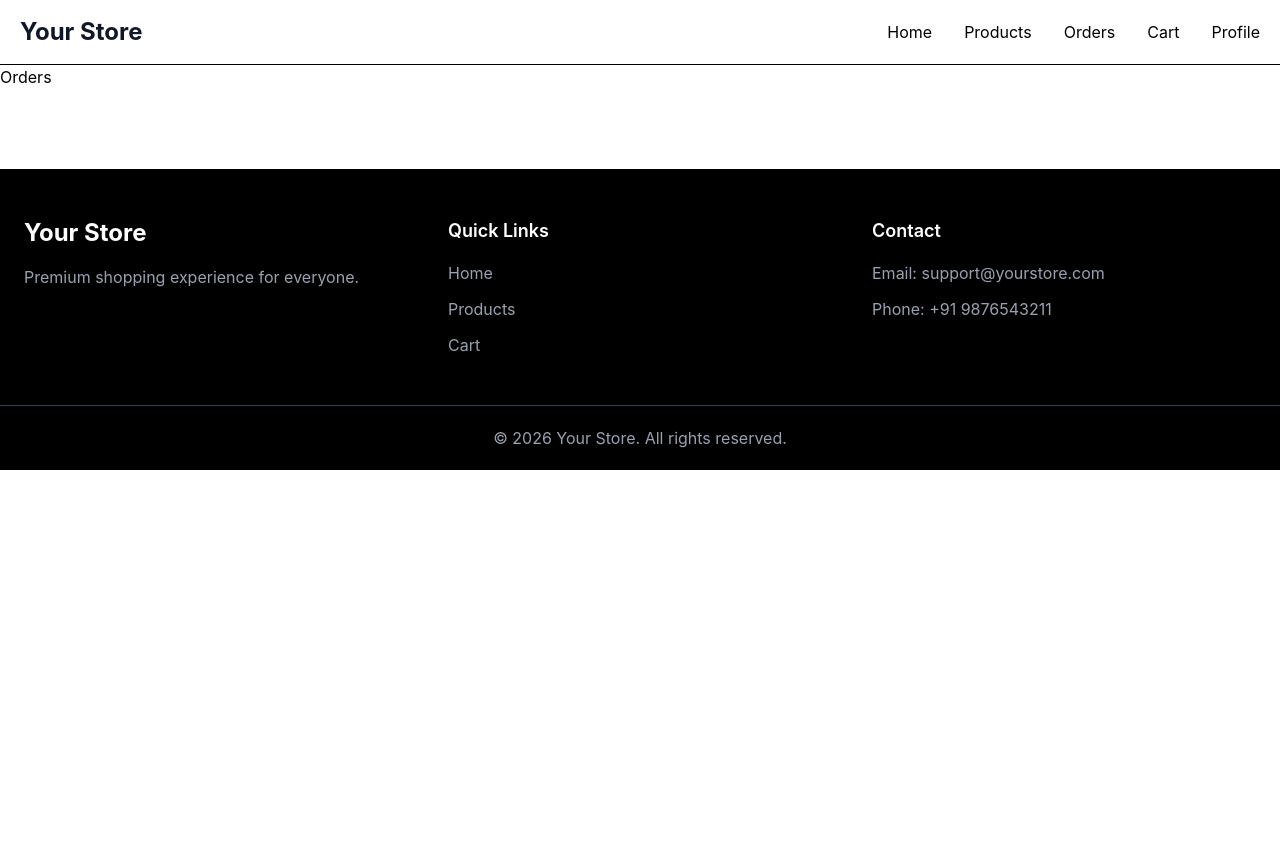
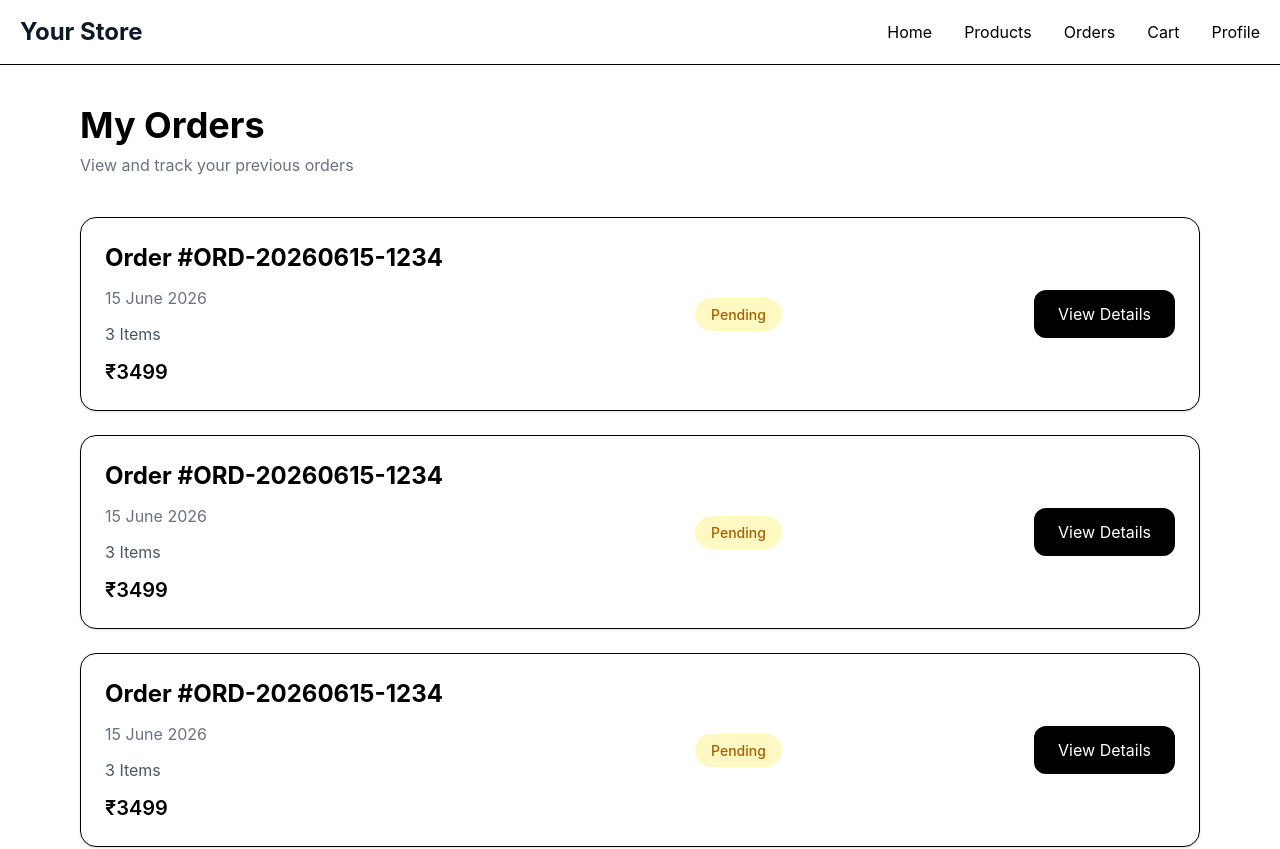
Before and after one commit to fayiztv/e-commerce, a React (Vite) app in the folder client/: page /orders in a window 1280 px wide. Shown: the top 849 px of the page. Before the commit the page ends 800 px from the top, so only its background shows below. Built offline with nearby package versions, Linux system fonts and the light colour scheme; no server answers; sample sign-in values are in the browser's storage.

Commit message:
User orders page completed

```diff
--- a/client/src/pages/user/Orders.jsx
+++ b/client/src/pages/user/Orders.jsx
@@ -1,5 +1,103 @@
 export default function OrdersPage() {
   return (
-    <div>Orders</div>
-  )
+    <div className="mx-auto max-w-6xl px-4 py-10">
+
+      {/* Heading */}
+      <div className="mb-10">
+
+        <h1 className="text-4xl font-bold">
+          My Orders
+        </h1>
+
+        <p className="mt-2 text-gray-500">
+          View and track your previous orders
+        </p>
+
+      </div>
+
+      {/* Orders */}
+      <div className="space-y-6">
+
+        {[1, 2, 3].map((item) => (
+          <div
+            key={item}
+            className="
+              rounded-2xl
+              border
+              bg-white
+              p-6
+              shadow-sm
+              transition
+              hover:shadow-md
+            "
+          >
+            <div className="flex flex-col gap-6 md:flex-row md:items-center md:justify-between">
+
+              {/* Left */}
+              <div className="space-y-3">
+
+                <h2 className="text-2xl font-bold">
+                  Order #ORD-20260615-1234
+                </h2>
+
+                <p className="text-gray-500">
+                  15 June 2026
+                </p>
+
+                <p className="text-gray-600">
+                  3 Items
+                </p>
+
+                <p className="text-xl font-semibold">
+                  ₹3499
+                </p>
+
+              </div>
+
+              {/* Status */}
+              <div>
+
+                <span
+                  className="
+                    rounded-full
+                    bg-yellow-100
+                    px-4
+                    py-2
+                    text-sm
+                    font-medium
+                    text-yellow-700
+                  "
+                >
+                  Pending
+                </span>
+
+              </div>
+
+              {/* Button */}
+              <div>
+
+                <button
+                  className="
+                    rounded-xl
+                    bg-black
+                    px-6
+                    py-3
+                    text-white
+                    transition
+                    hover:bg-gray-800
+                  "
+                >
+                  View Details
+                </button>
+
+              </div>
+
+            </div>
+          </div>
+        ))}
+
+      </div>
+
+    </div>
+  );
 }
```
